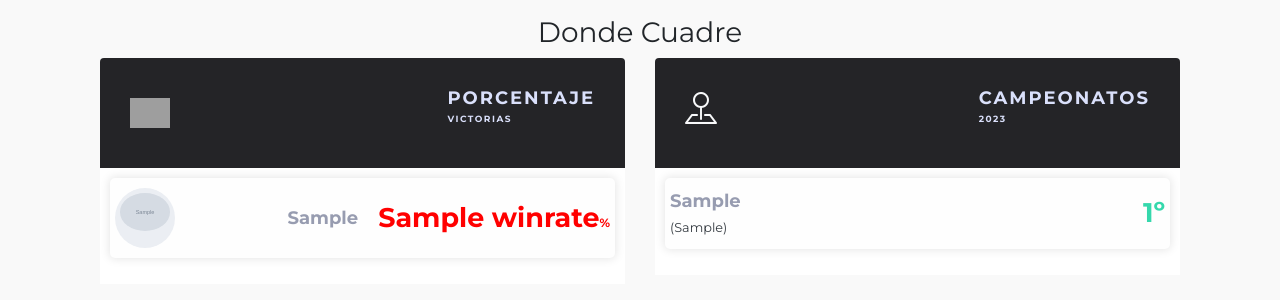
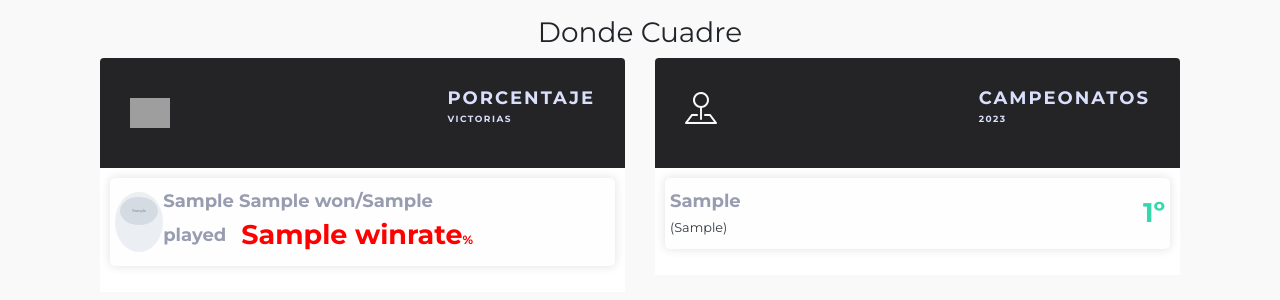
Before and after one commit to Pusebe/Tournaments-track-stadistics, a Flask app: template website/templates/home.html in a window 1280 px wide. Shown: the part 56-356 px from the top of the page. Run offline with Flask 3, Linux system fonts and the light colour scheme; tables that the repository leaves empty hold one stand-in row (values such as "Sample post"); the template is opened without the code that fills it: values that come from a table or form of the project are taken from there, most other values are stand-ins (such as "Sample title", 1, 10 or a date in 2020); grey boxes marked "Sample" are stand-in pictures; parts of the project's set-up code (start-up, migrations or seed data) failed here and were passed over; some libraries are stand-ins or nearby versions; grey boxes are pictures that could not be loaded.

Commit message:
modified:   website/templates/home.html

```diff
--- a/website/templates/home.html
+++ b/website/templates/home.html
@@ -22,7 +22,7 @@
             <a href="" class="text-decoration-none text-dark" data-toggle="modal" data-target="#user-{{user.id}}">
             <li onclick="tournaments({{user.id}})">
               <div class="graphic"><img src="{{ url_for('static', filename='images/'~user.id~'/'~user.photo~'') }}" alt="{{user.player}}"/></div>
-              <div class="name"><span class="header">{{user.first_name}} <i class="bi bi-{{user.played}}-circle-fill small"></i> </span><span class="stat winrate">{{user.winrate}}</span><span class="sub stat">%</span></div>
+              <div class="name"><span class="header">{{user.first_name}} {{user.won}}/{{user.played}}</span><span class="stat winrate">{{user.winrate}}</span><span class="sub stat">%</span></div>
             </li>
             </a>
               <!-- Modal user-{{user.id}} -->
```
